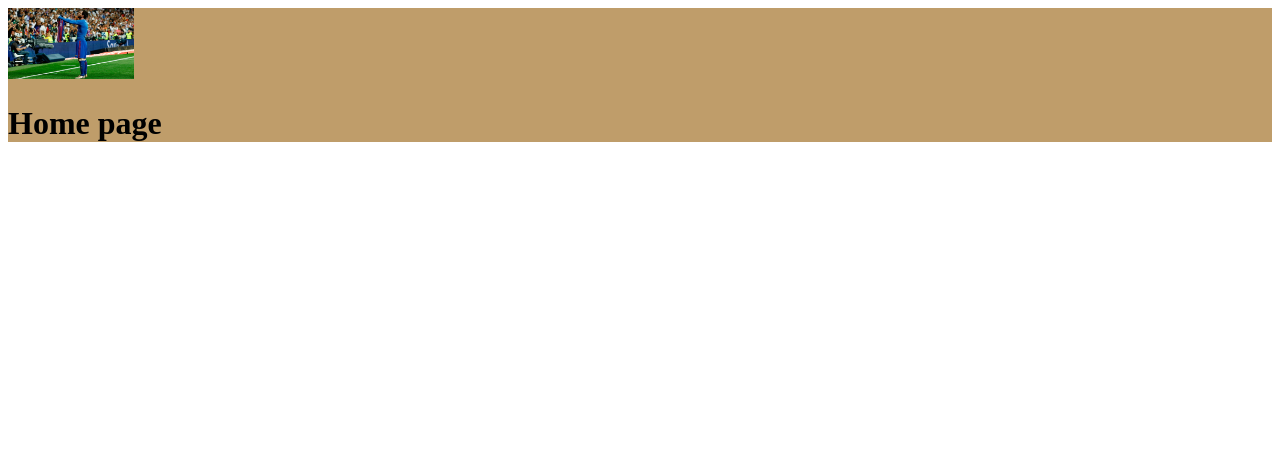
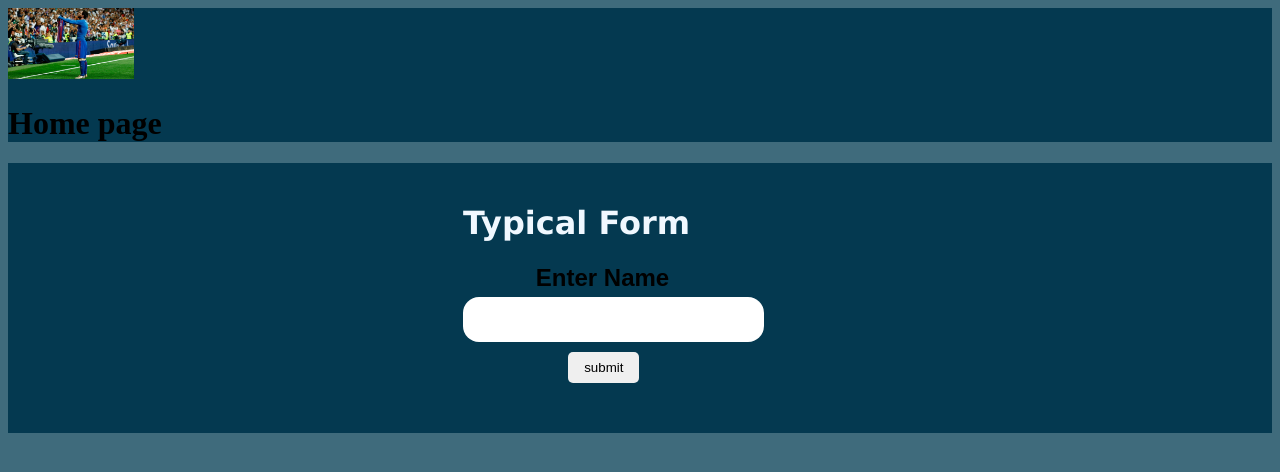
Before and after one commit to Vivek-Jd-18/NodeJsTut, a website: page freecodecamp_tutorial_1/express-tut-1/public/index.html in a window 1280 px wide. Drawn offline with Linux system fonts and the light colour scheme.

Commit message:
till: 7:20

```diff
--- a/freecodecamp_tutorial_1/express-tut-1/package.json
+++ b/freecodecamp_tutorial_1/express-tut-1/package.json
@@ -9,6 +9,8 @@
   "author": "",
   "license": "ISC",
   "dependencies": {
+    "@types/axios": "^0.14.0",
+    "axios": "^1.6.0",
     "express": "^4.18.2",
     "morgan": "^1.10.0"
   },
--- a/freecodecamp_tutorial_1/express-tut-1/public/index.html
+++ b/freecodecamp_tutorial_1/express-tut-1/public/index.html
@@ -1,16 +1,34 @@
 <!DOCTYPE html>
 <html lang="en">
+
 <head>
     <meta charset="UTF-8">
     <meta name="viewport" content="width=device-width, initial-scale=1.0">
+    <link rel="stylesheet" href="./style.css">
     <title>Express</title>
 </head>
+
 <body>
-    <div style="background-color: beige;">
-    <div style="background-color: rgb(191, 157, 106);">
-        <img src="./logo.jpeg.jpg" alt="noImage" style="width: 10%;height: 10%;">
-                <h1 style="color: black;">Home page</h1>
+    <div style="background-color: #043950; padding: 0rem;">
+        <div style="background-color: #043950;">
+            <img src="./logo.jpeg.jpg" alt="noImage" style="width: 10%;height: 10%;">
+            <h1 style="color: black;">Home page</h1>
+        </div>
     </div>
+    <div class="div-form" style="flex-direction: column;">
+        <main class="main-form">
+            <form action="/login" method="POST">
+                <h1 class="form-txt-lg">
+                    Typical Form
+                </h1>
+                <div class="form-fields">
+                    <label for="name" class="form-label">Enter Name</label><br>
+                    <input type="text" class="form-input" name="name" id="name" autocomplete="false">
+                </div>
+                <button type="submit" class="form-btn">submit</button>
+            </form>
+        </main>
     </div>
 </body>
+
 </html>
--- /dev/null
+++ b/freecodecamp_tutorial_1/express-tut-1/public/style.css
@@ -0,0 +1,45 @@
+body{
+    background-color: rgb(63, 107, 124);
+}
+.div-form {
+    background: #043950;
+}
+
+.main-form {
+    margin-left: 36%;
+    padding: 20px 0px 50px 0px;
+}
+
+form {
+    font-family: Verdana, Geneva, Tahoma, sans-serif;
+    margin: auto
+}
+
+h1 {
+    color: aliceblue;
+}
+
+.form-label {
+    font-family: Arial, Helvetica, sans-serif;
+    font-weight: bolder;
+    font-size: x-large;
+    margin-left: 9%;
+}
+
+.form-btn {
+    padding: 0.5rem 1rem 0.5rem 1rem;
+    margin-top: 10px;
+    margin-left: 13%;
+    border-radius: 5px;
+    border: 0px solid white;
+}
+
+input{
+    padding: 0.4rem;
+    margin-top: 5px;
+    border: none;
+    min-width: 18rem;
+    height: 2rem;
+    font-size: large;
+    border-radius: 1rem;
+}
```
Also changed, not shown: freecodecamp_tutorial_1/express-tut-1/app.ts (+18 -17 lines), freecodecamp_tutorial_1/express-tut-1/server.ts (added, +20 -0 lines), 1 other file.
